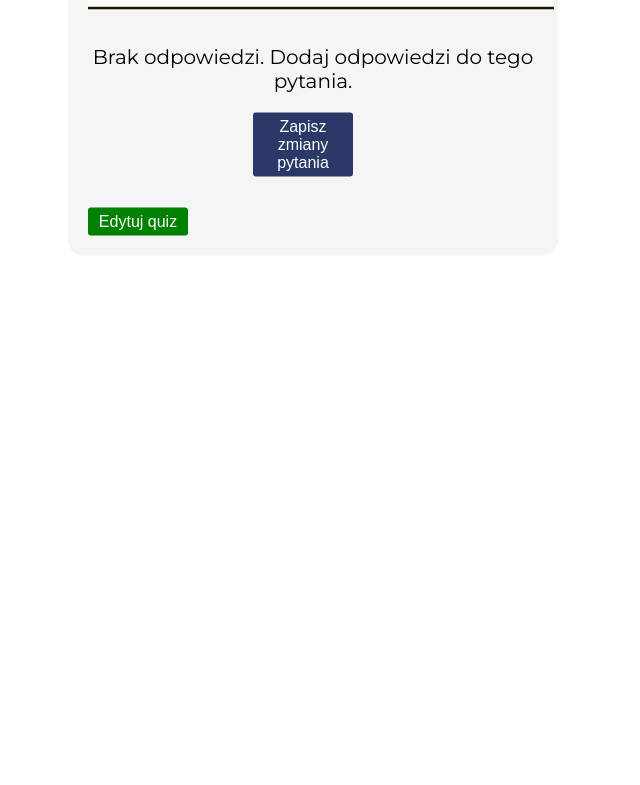
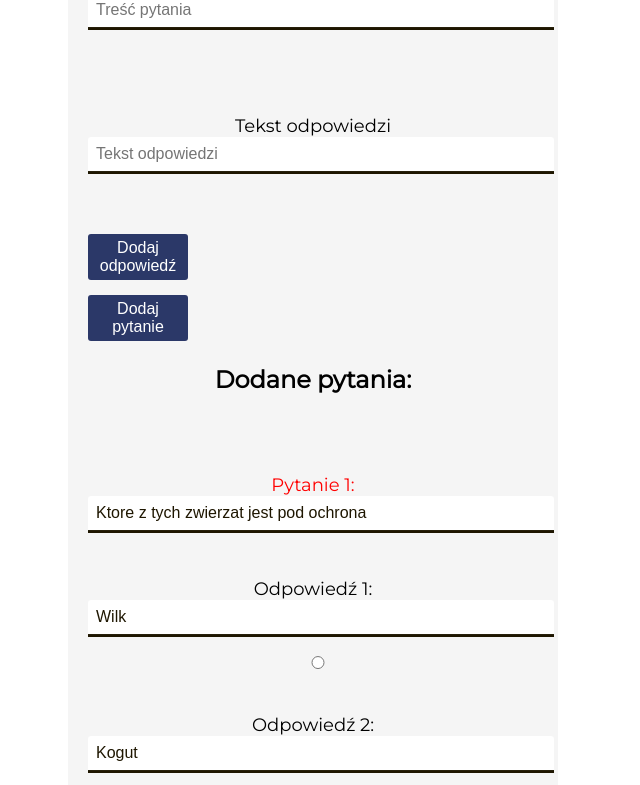
Before and after one commit to lewy212/Projekt_React, a React (Create React App) app: page /edytuj-quiz/1 in a window 1280 px wide. Shown: the part 1475-2260 px from the top of the page, without its empty margins (327-967 px from the left). Before the commit the page ends 1731 px from the top, so only its background shows below. Built offline with nearby package versions, Linux system fonts and the light colour scheme.

Commit message:
Wyświetlają się odpowiedzi (wkoncu)

```diff
--- a/src/App.css
+++ b/src/App.css
@@ -286,7 +286,7 @@ p {
 #quizContainer label {
   display: block;
   font-size: 18px;
-  margin-bottom: 10px;
+  margin-bottom: 30px;
 }
 #quizContainer select {
   width: 100%;
@@ -394,3 +394,9 @@ input[type=radio] {
 	}
 }
 */
+
+.pytanieHeader{
+  color: red;
+  margin-top: 80px;
+  margin-bottom: 50px;
+}
--- a/src/DodajQuiz.js
+++ b/src/DodajQuiz.js
@@ -4,6 +4,8 @@ import PytanieClass from './klasy/PytanieClass';
 import OdpowiedziClass from './klasy/OdpowiedziClass';
 import { Link, useParams } from 'react-router-dom';
 import { Redirect } from 'react-router-dom';
+
+
 function DodajQuiz({ dodajQuizDoListy, idOstatniegoQuizu, listaQuizow }) {
     const { quizId } = useParams();
     const [nazwa, setNazwa] = useState('');
@@ -24,17 +26,32 @@ function DodajQuiz({ dodajQuizDoListy, idOstatniegoQuizu, listaQuizow }) {
 
 
     useEffect(() => {
-        console.log(listaQuizow);
+        console.log('Effect is running');
+        console.log('quizId:', quizId);
+        console.log('listaQuizow:', listaQuizow);
+
         if (quizId && listaQuizow) {
             const quizDoEdycji = listaQuizow.find((quiz) => quiz.id === parseInt(quizId));
             if (quizDoEdycji) {
                 setQuizIdState(quizDoEdycji.id);
                 setNazwa(quizDoEdycji.nazwa);
                 setKategoria(quizDoEdycji.kategoria);
-                setPytania(quizDoEdycji.listaPytan);
+
+                const pytaniaZOdpowiedziami = quizDoEdycji.listaPytan.map(pytanie => ({
+                    ...pytanie,
+                    odpowiedzi: pytanie.listaOdpowiedzi ?? [] // Użyj właściwej nazwy właściwości
+                }));
+
+                setPytania(pytaniaZOdpowiedziami);
+                console.log(pytaniaZOdpowiedziami); // Sprawdź, czy dane są poprawne
             }
         }
     }, [quizId, listaQuizow]);
+
+
+
+
+
     function czyNieZawieraZnakowSpecjalnych(tekst) {
         const regex = /^[a-zA-Z0-9 ]+$/; // Znaki alfanumeryczne
         return regex.test(tekst);
@@ -87,16 +104,36 @@ function DodajQuiz({ dodajQuizDoListy, idOstatniegoQuizu, listaQuizow }) {
     };
 
     const handleEdytujPoprawnaOdpowiedz = (pytanieIndex, odpIndex) => {
-        const updatedPytania = [...pytania];
-        updatedPytania[pytanieIndex].poprawnaOdpowiedz = odpIndex;
+        const updatedPytania = pytania.map((pytanie, index) => {
+            if (index === pytanieIndex) {
+                return { ...pytanie, poprawnaOdpowiedz: odpIndex };
+            }
+            return pytanie;
+        });
+
         setPytania(updatedPytania);
     };
 
+
     const handleEdytujOdpowiedzTekst = (e, pytanieIndex, odpIndex) => {
-        const updatedPytania = [...pytania];
-        updatedPytania[pytanieIndex].odpowiedzi[odpIndex].tresc = e.target.value;
+        const updatedPytania = pytania.map((pytanie, index) => {
+            if (index === pytanieIndex) {
+                return {
+                    ...pytanie,
+                    odpowiedzi: pytanie.odpowiedzi.map((odpowiedz, i) => {
+                        if (i === odpIndex) {
+                            return { ...odpowiedz, tresc: e.target.value };
+                        }
+                        return odpowiedz;
+                    }),
+                };
+            }
+            return pytanie;
+        });
+
         setPytania(updatedPytania);
     };
+
 
     const handleZapiszEdycjePytania = (index) => {
         const updatedPytania = [...pytania];
@@ -222,7 +259,7 @@ function DodajQuiz({ dodajQuizDoListy, idOstatniegoQuizu, listaQuizow }) {
         <ul>
             {pytania.map((pytanie, pytanieIndex) => (
                 <li key={pytanieIndex}>
-                                <label>
+                    <label className='pytanieHeader'>
                         Pytanie {pytanieIndex + 1}:
                         <input type="text" value={pytanie.tresc} onChange={(e) => handleEdytujPytanieTekst(e, pytanieIndex)} />
                     </label>
@@ -251,6 +288,7 @@ function DodajQuiz({ dodajQuizDoListy, idOstatniegoQuizu, listaQuizow }) {
 
 
 
+
         <button style={{ backgroundColor: "#008000" }} onClick={handleDodajQuiz}>
             {quizIdState ? 'Edytuj quiz' : 'Dodaj quiz'}
         </button>
```
Lines whose indentation alone changed are shown as unchanged.
